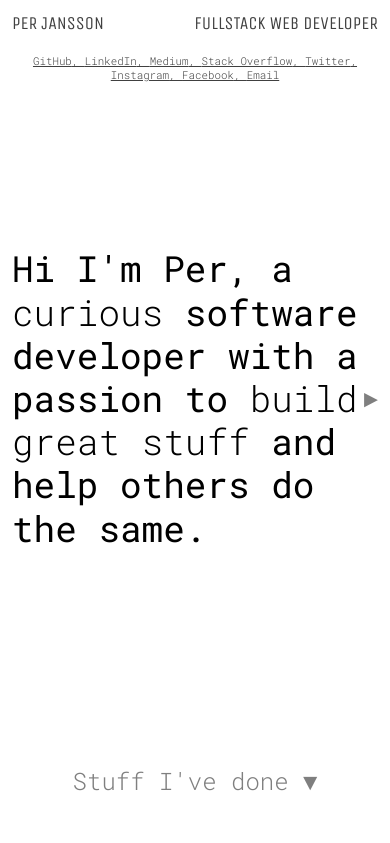
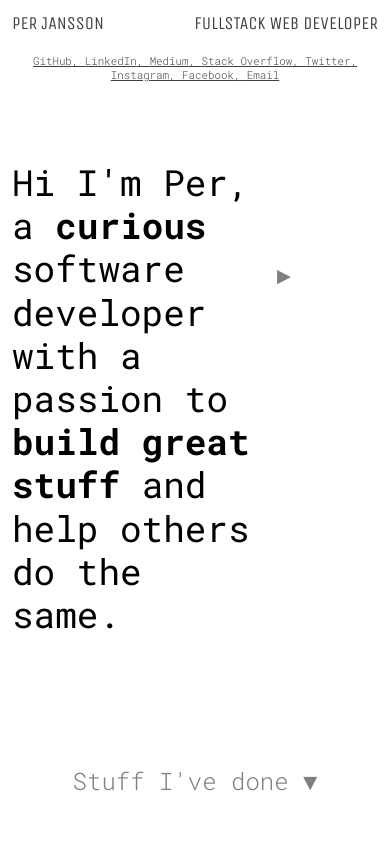
Before and after one commit to perjansson/perjansson.github.io-v1, a Svelte app: page / in a window 390 px wide. Shown: the top 843 px of the page. Built offline with nearby package versions, Linux system fonts and the light colour scheme.

Commit message:
A lot of svelte

```diff
--- a/public/global.css
+++ b/public/global.css
@@ -73,3 +73,40 @@ a:active {
     font-size: 12px;
   }
 }
+
+strong {
+  font-weight: 600;
+}
+
+@keyframes flicker {
+  0%,
+  100% {
+    opacity: 1;
+    background-color: #fff;
+    color: #000;
+  }
+  42% {
+    opacity: 0;
+    background-color: #000;
+    color: #fff;
+  }
+  43% {
+    opacity: 1;
+    background-color: #fff;
+    color: #000;
+  }
+  48% {
+    opacity: 0;
+    background-color: #000;
+    color: #fff;
+  }
+  49% {
+    opacity: 1;
+    background-color: #fff;
+    color: #000;
+  }
+}
+
+.flicker {
+  animation: flicker 1000ms linear 7s both;
+}
--- /dev/null
+++ b/src/components/Description.svelte
@@ -0,0 +1,105 @@
+<script>
+  import { onMount } from "svelte";
+  export let short;
+  export let long;
+
+  let wrapperEl;
+  let descriptionEl;
+  let moreEl;
+
+  let isShowingShortText = true;
+
+  onMount(() => {
+    setTimeout(() => {
+      ScrollReveal().reveal(descriptionEl, {
+        scale: 0.9,
+        duration: 1000,
+        delay: 1000
+      });
+
+      ScrollReveal().reveal(moreEl, {
+        distance: "100%",
+        origin: "left",
+        duration: 1000,
+        delay: 2500
+      });
+    }, 500);
+  });
+
+  const toggle = () => {
+    wrapperEl.style.opacity = 0;
+    setTimeout(() => {
+      isShowingShortText = !isShowingShortText;
+      wrapperEl.style.opacity = 1;
+    }, 500);
+  };
+</script>
+
+<style>
+  .wrapper {
+    display: flex;
+    flex-direction: row;
+    transition: opacity 400ms ease-in-out;
+  }
+
+  .description {
+    font-weight: 400;
+    cursor: pointer;
+  }
+
+  .short .description {
+    flex: 3;
+    font-size: 3em;
+    line-height: 1.2em;
+  }
+
+  .long .description {
+    flex: 9;
+    font-size: 1.1em;
+    line-height: 1.5em;
+  }
+
+  .more {
+    flex: 1;
+    padding: 100px 20px 0 20px;
+    font-size: 2em;
+    color: #7f7f7f;
+    line-height: 1.2em;
+    cursor: pointer;
+  }
+
+  @media (min-width: 320px) and (max-width: 480px) {
+    .description {
+      width: 100%;
+      overflow: hidden;
+      white-space: pre-wrap;
+      overflow: hidden;
+      text-overflow: ellipsis;
+      display: block; /* Fallback for non-webkit */
+      display: -webkit-box;
+      -webkit-line-clamp: 20;
+      -webkit-box-orient: vertical;
+    }
+
+    .long .description {
+      margin-top: 2em;
+      font-size: 1.2em;
+      line-height: 1.3em;
+    }
+
+    .more {
+      margin-left: 0;
+    }
+  }
+</style>
+
+<div
+  class={isShowingShortText ? 'wrapper short' : 'wrapper long'}
+  bind:this={wrapperEl}>
+  <div class="description" bind:this={descriptionEl}>
+    {@html isShowingShortText ? short : long}
+  </div>
+  <div class="more" on:click={toggle} bind:this={moreEl}>
+    {isShowingShortText ? '►' : '◄'}
+  </div>
+</div>
--- a/src/components/Me.svelte
+++ b/src/components/Me.svelte
@@ -1,6 +1,7 @@
 <script>
   import { onMount } from "svelte";
   import ContactList from "./ContactList.svelte";
+  import Description from "./Description.svelte";
 
   export let name;
   export let title;
@@ -8,46 +9,36 @@
   export let short;
   export let long;
 
+  let containerEl;
+  let headerEl;
+  let contactsEl;
+
   const isSmallScreen = () => window.matchMedia("(max-width: 480px)").matches;
 
   onMount(() => {
     setTimeout(() => {
       const factor = isSmallScreen() ? 0.85 : 0.8;
-      document.querySelector(".me-container").style.height =
-        window.innerHeight * factor + "px";
+      containerEl.style.height = window.innerHeight * factor + "px";
 
-      ScrollReveal().reveal(".me-container .header", {
+      ScrollReveal().reveal(headerEl, {
         distance: "150%",
         origin: "top",
         duration: 1000
       });
 
-      ScrollReveal().reveal(".me-container .description", {
-        scale: 0.9,
-        duration: 1000,
-        delay: 1000
-      });
-
-      ScrollReveal().reveal(".me-container .contact", {
+      ScrollReveal().reveal(contactsEl, {
         distance: "20%",
         origin: "left",
         scale: 0.9,
         duration: 1000,
         delay: 1500
       });
-
-      ScrollReveal().reveal(".me-container .more", {
-        distance: "100%",
-        origin: "left",
-        duration: 1000,
-        delay: 2500
-      });
     }, 500);
   });
 </script>
 
 <style>
-  .me-container {
+  .container {
     padding: 0 0 24px 0;
     display: flex;
     flex-direction: column;
@@ -75,57 +66,22 @@
     letter-spacing: 0em;
   }
 
-  .contact {
+  .contacts {
     text-align: center;
     font-size: 0.9em;
     margin: 0.75em 0 2em 0;
   }
 
   .content {
-    height: 60%;
+    height: 80%;
     display: flex;
     flex-direction: row;
     align-items: center;
     transition: opacity 400ms ease-in-out;
   }
 
-  .description {
-    margin-top: 2em;
-    width: 75%;
-    font-size: 3em;
-    font-weight: 400;
-    line-height: 1.2em;
-    cursor: pointer;
-  }
-
-  .long .description {
-    width: 90%;
-    font-size: 1.1em;
-    line-height: 1.5em;
-  }
-
-  .description strong {
-    font-weight: 600;
-  }
-
-  .more {
-    margin-left: 1em;
-    font-size: 2em;
-    color: #7f7f7f;
-    line-height: 1.2em;
-    cursor: pointer;
-  }
-
-  .more::after {
-    content: "►";
-  }
-
-  .long .more::after {
-    content: "◄";
-  }
-
   @media (min-width: 320px) and (max-width: 480px) {
-    .contact {
+    .contacts {
       margin-left: 5%;
       margin-right: 5%;
     }
@@ -133,43 +89,18 @@
     .content {
       height: 100%;
     }
-
-    .description {
-      margin-top: 0;
-      width: 100%;
-      overflow: hidden;
-      white-space: pre-wrap;
-      overflow: hidden;
-      text-overflow: ellipsis;
-      display: block; /* Fallback for non-webkit */
-      display: -webkit-box;
-      -webkit-line-clamp: 20;
-      -webkit-box-orient: vertical;
-    }
-    .me .long .description {
-      margin-top: 2em;
-      font-size: 1.2em;
-      line-height: 1.3em;
-    }
-
-    .more {
-      margin-left: 0;
-    }
   }
 </style>
 
-<div class="me-container">
-  <div class="header">
+<div class="container" bind:this={containerEl}>
+  <div class="header" bind:this={headerEl}>
     <div class="name">{name}</div>
     <div class="title">{title}</div>
   </div>
-  <div class="contact">
+  <div class="contacts" bind:this={contactsEl}>
     <ContactList {contacts} />
   </div>
   <div class="content">
-    <div class="description">
-      {@html short}
-    </div>
-    <div class="more" />
+    <Description {short} {long} />
   </div>
 </div>
--- a/src/components/Project.svelte
+++ b/src/components/Project.svelte
@@ -49,14 +49,14 @@
 </style>
 
 <div class="project-container" id={`project-${id}-container`}>
-  <div class="title"> {title} </div>
+  <div class="title">{title}</div>
   <div class="description">
     <span class="prefix">Desc:</span>
-     {description}
+    {description}
   </div>
   <div class="me">
     <span class="prefix">Me:</span>
-     {me}
+    {me}
   </div>
   <Tags {tags} />
 </div>
--- a/src/components/ProjectList.svelte
+++ b/src/components/ProjectList.svelte
@@ -1,19 +1,24 @@
 <script>
+  import { onMount } from "svelte";
   import Project from "./Project.svelte";
 
   export let projects;
 
+  let containerEl;
+  let header;
+
+  onMount(() => {
     setTimeout(() => {
-    ScrollReveal().reveal("#projects-container");
-    ScrollReveal().reveal("#projects-header", {
+      ScrollReveal().reveal(containerEl);
+      ScrollReveal().reveal(header, {
         scale: 0.9,
         duration: 1000,
         delay: 2500
       });
     }, 500);
+  });
 
-  const scrollToHeader = () =>
-    zenscroll.to(document.querySelector("#projects-header"));
+  const scrollToHeader = () => zenscroll.to(header);
 </script>
 
 <style>
@@ -23,37 +28,28 @@
     53%,
     80%,
     to {
-      -webkit-animation-timing-function: cubic-bezier(0.215, 0.61, 0.355, 1);
       animation-timing-function: cubic-bezier(0.215, 0.61, 0.355, 1);
-      -webkit-transform: translateZ(0);
       transform: translateZ(0);
     }
 
     40%,
     43% {
-      -webkit-animation-timing-function: cubic-bezier(0.755, 0.05, 0.855, 0.06);
       animation-timing-function: cubic-bezier(0.755, 0.05, 0.855, 0.06);
-      -webkit-transform: translate3d(0, -30px, 0);
       transform: translate3d(0, -30px, 0);
     }
 
     70% {
-      -webkit-animation-timing-function: cubic-bezier(0.755, 0.05, 0.855, 0.06);
       animation-timing-function: cubic-bezier(0.755, 0.05, 0.855, 0.06);
-      -webkit-transform: translate3d(0, -15px, 0);
       transform: translate3d(0, -15px, 0);
     }
 
     90% {
-      -webkit-transform: translate3d(0, -4px, 0);
       transform: translate3d(0, -4px, 0);
     }
   }
 
   .bounce {
-    -webkit-animation-name: bounce;
     animation-name: bounce;
-    -webkit-transform-origin: center bottom;
     transform-origin: center bottom;
   }
 
@@ -102,8 +98,8 @@
   }
 </style>
 
-<div class="projects-container" id="projects-container">
-  <div class="header" id="projects-header" on:click={scrollToHeader}>
+<div class="projects-container" bind:this={containerEl}>
+  <div class="header" bind:this={header} on:click={scrollToHeader}>
     <div class="bounce">Stuff I've done ▼</div>
   </div>
   <ol class="list">
--- a/src/components/Tags.svelte
+++ b/src/components/Tags.svelte
@@ -23,7 +23,7 @@
 </style>
 
 <div class="tags">
-  {#each tags as tag, i}
-    <span> {tag} </span>
+  {#each tags as tag}
+    <span>{tag}</span>
   {/each}
 </div>
```
Also changed, not shown: public/index.html (indentation only). Lines whose indentation alone changed are shown as unchanged.
